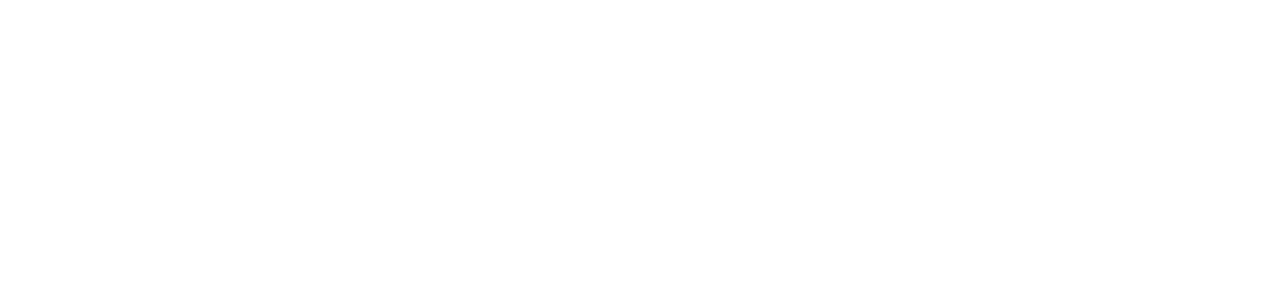
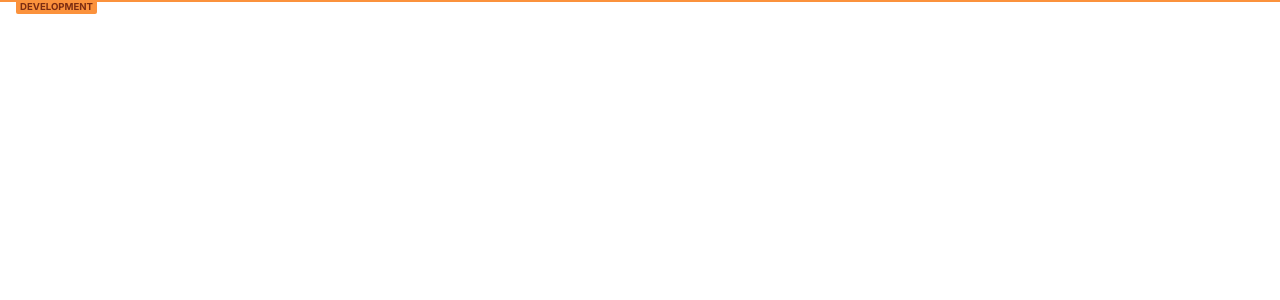
Before and after one commit to Maxime-Moilliet/docs-static-fast, a Next.js app: page /app in a window 1280 px wide. Shown: the top 300 px of the page. Built offline with nearby package versions, Linux system fonts and the light colour scheme.

Commit message:
feat : create AppDevHint

```diff
--- a/pages/_app.tsx
+++ b/pages/_app.tsx
@@ -1,10 +1,55 @@
 import type { AppProps } from "next/app";
 import { Providers } from "@/Providers";
+import { Box, Text } from "@chakra-ui/react";
+
+const AppDevHint = () => {
+  const envName =
+    process.env.NODE_ENV === "development"
+      ? "Development"
+      : process.env.NEXT_PUBLIC_DEV_ENV_NAME;
+  const colorScheme =
+    process.env.NODE_ENV === "development"
+      ? "warning"
+      : process.env.NEXT_PUBLIC_DEV_ENV_COLOR_SCHEME ?? "success";
+
+  if (!envName) {
+    return null;
+  }
+
+  return (
+    <Box
+      zIndex="100"
+      position="fixed"
+      top="0"
+      insetStart="0"
+      insetEnd="0"
+      h="2px"
+      bg={`${colorScheme}.400`}
+    >
+      <Text
+        position="fixed"
+        top="0"
+        insetStart="4"
+        bg={`${colorScheme}.400`}
+        color={`${colorScheme}.900`}
+        fontSize="0.6rem"
+        fontWeight="bold"
+        px="1"
+        borderBottomStartRadius="sm"
+        borderBottomEndRadius="sm"
+        textTransform="uppercase"
+      >
+        {envName}
+      </Text>
+    </Box>
+  );
+};
 
 function MyApp({ Component, pageProps }: AppProps) {
   return (
     <Providers>
       <Component {...pageProps} />
+      <AppDevHint />
     </Providers>
   );
 }
```
